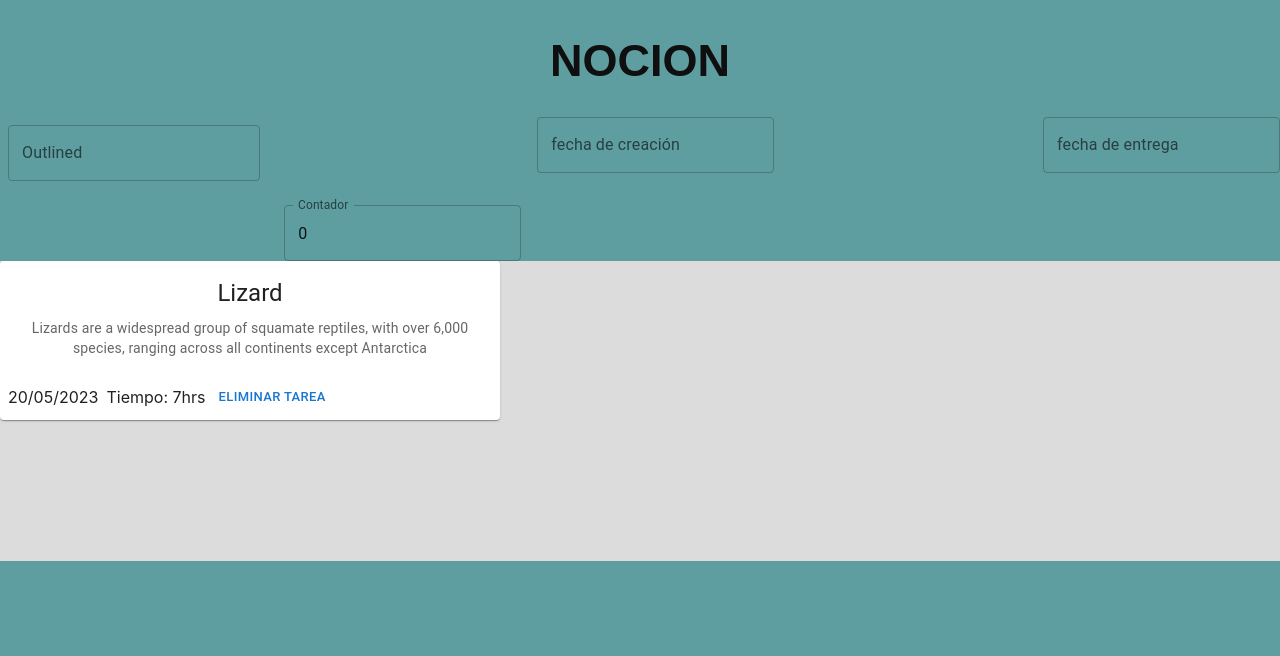
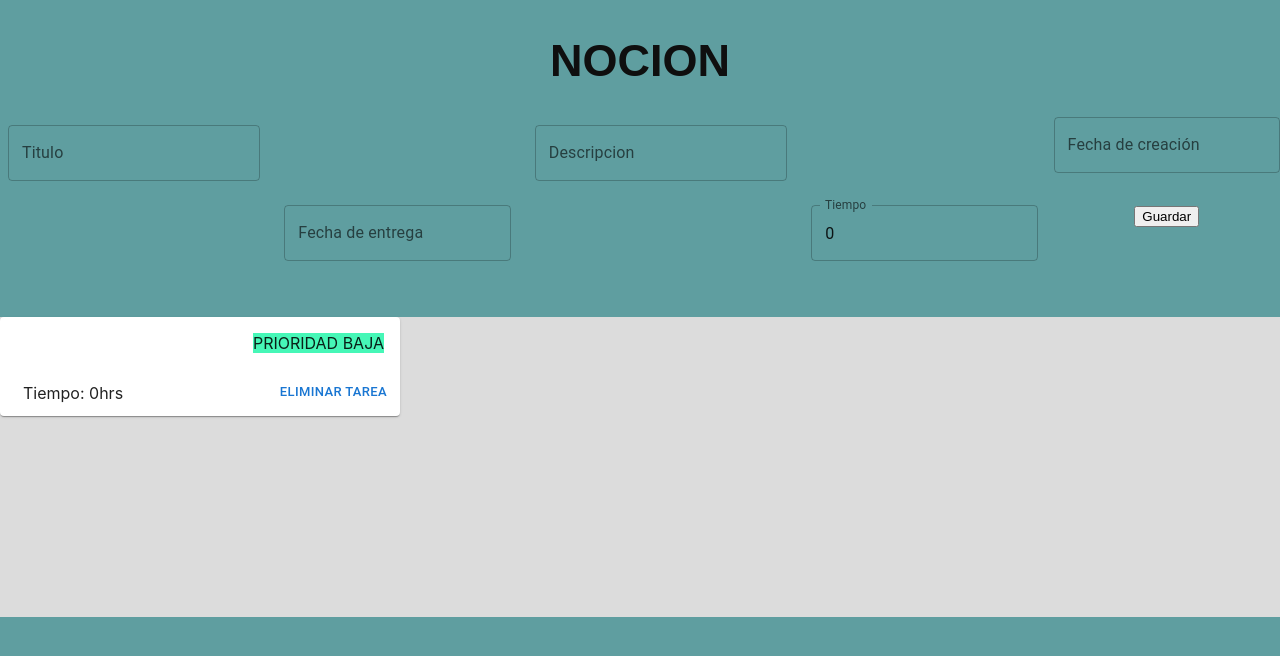
Before and after one commit to D-Z3r0/TC2002_Nocion, a React (Create React App) app in the folder nocion/: page / in a window 1280 px wide. Shown: the top 656 px of the page. Built offline with nearby package versions, Linux system fonts and the light colour scheme.

Commit message:
Cambios Logica

```diff
--- a/nocion/src/components/Contador.tsx
+++ b/nocion/src/components/Contador.tsx
@@ -1,12 +1,20 @@
 import React, { useState } from 'react';
 import TextField from '@mui/material/TextField';
 
-export default function MyContador() {
+interface MyContadorProps {
+  onCountChange: (value: number) => void;
+}
+
+export default function MyContador(props: MyContadorProps) {
+  const { onCountChange } = props;
   const [count, setCount] = useState(0);
 
   const handleCountChange = (e: React.ChangeEvent<HTMLInputElement>) => {
     const newValue = parseInt(e.target.value);
     setCount(isNaN(newValue) ? 0 : newValue);
+
+    // Llamar a la función prop para pasar el valor al componente Nocion
+    onCountChange(isNaN(newValue) ? 0 : newValue);
   };
 
   return (
@@ -15,7 +23,7 @@
         type="number"
         value={count}
         onChange={handleCountChange}
-                label="Contador"
+        label="Tiempo"
         variant="outlined"
       />
     </div>
--- a/nocion/src/components/DatePicker.tsx
+++ b/nocion/src/components/DatePicker.tsx
@@ -1,16 +1,32 @@
-import React from 'react';
+import React, { useState } from 'react';
 import { AdapterDayjs } from '@mui/x-date-pickers/AdapterDayjs';
 import { LocalizationProvider } from '@mui/x-date-pickers/LocalizationProvider';
 import { DatePicker } from '@mui/x-date-pickers/DatePicker';
 
 interface MyDatePickerProps {
     fecha: string;
-  }
+    onDateChange: (value: string) => void;
+}
 
 export default function MyDatePicker(props: MyDatePickerProps) {
-  return (
-    <LocalizationProvider dateAdapter={AdapterDayjs}>
-      <DatePicker label={props.fecha} />
-    </LocalizationProvider>
-  );
+    const { fecha, onDateChange } = props;
+
+    const handleDateChange = (date: Date | null) => {
+        if (date !== null) {
+            // Formatear la fecha como string antes de pasarla al componente Nocion
+            const formattedDate = date.toISOString().split('T')[0];
+            onDateChange(formattedDate);
+        } else {
+            onDateChange(''); // Manejar el caso de fecha nula (si es necesario)
+        }
+    };
+
+    return (
+        <LocalizationProvider dateAdapter={AdapterDayjs}>
+            <DatePicker
+                label={fecha}
+                onChange={handleDateChange} // Agregar un controlador de eventos para detectar cambios de fecha
+            />
+        </LocalizationProvider>
+    );
 }
--- a/nocion/src/components/Field.tsx
+++ b/nocion/src/components/Field.tsx
@@ -2,8 +2,19 @@
 import TextField from '@mui/material/TextField';
 import Box from '@mui/material/Box';
 
+interface MyFieldProps {
+  labelText:string;
+  onFieldChange: (value: string) => void;
+}
 
-export default function MyField() {
+export default function MyField(props: MyFieldProps) {
+  const { onFieldChange } = props;
+
+  const handleFieldChange = (e: React.ChangeEvent<HTMLInputElement>) => {
+    const newValue = e.target.value;
+    onFieldChange(newValue); // Llamar a la función prop para pasar el valor al componente Nocion
+  };
+
   return (
     <Box
       component="form"
@@ -13,7 +24,12 @@
       noValidate
       autoComplete="off"
     >
-        <TextField id="outlined-basic" label="Outlined" variant="outlined" />
+      <TextField
+        id="outlined-basic"
+        label={props.labelText}
+        variant="outlined"
+        onChange={handleFieldChange} // Agregar un controlador de eventos para detectar cambios
+      />
     </Box>
   );
 }
--- a/nocion/src/components/Nocion.tsx
+++ b/nocion/src/components/Nocion.tsx
@@ -9,9 +9,11 @@
 import "./Nocion.css";
 
 function Nocion() {
-    const [field1, setField1] = useState('');
-    const [field2, setField2] = useState('');
-    const [count, setCount] = useState(0);
+    const [tituloValue, setFieldValueTitulo] = useState('');
+    const [descripcionValue, setFieldValueDescripcion] = useState('');
+    const [fechaCreacionValue, setFechaCreacion] = useState('');
+    const [fechaEntregaValue, setFechaEntrega] = useState('');
+    const [countValue, setCountValue] = useState(0);
 
     const gridStyle: CSSProperties = {
         display: 'grid',
@@ -24,46 +26,73 @@
         textAlign: 'center',
     };
 
-    const handleField1Change = (e: React.ChangeEvent<HTMLInputElement>) => {
-        setField1(e.target.value);
+
+    const handleFieldChangeTitulo = (value: string) => {
+        setFieldValueTitulo(value);
     };
 
-    const handleField2Change = (e: React.ChangeEvent<HTMLInputElement>) => {
-        setField2(e.target.value);
+    const handleFieldChangeDescripcion = (value: string) => {
+        setFieldValueDescripcion(value);
     };
 
-    const handleCountChange = (e: React.ChangeEvent<HTMLInputElement>) => {
-        const newValue = parseInt(e.target.value);
-        setCount(isNaN(newValue) ? 0 : newValue);
+    const handleDateChangeCreacion = (date: string) => {
+        setFechaCreacion(date);
+    };
+
+    // En MyDatePicker para fecha de entrega
+    const handleDateChangeEntrega = (date: string) => {
+        setFechaEntrega(date);
+    };
+
+    const handleCountValueChange = (value: number) => {
+        setCountValue(value);
+    };
+
+    const handleGuardarClick = () => {
+        // Acceder a los valores desde los estados
+        console.log('NUEVA TARJETA CREADA');
+        console.log('Titulo:', tituloValue);
+        console.log('Descripcion:', descripcionValue);
+        console.log('Fecha de creación:', fechaCreacionValue);
+        console.log('Fecha de entrega:', fechaEntregaValue);
+        console.log('Valor de MyContador:', countValue);
+
+        // Aquí puedes realizar acciones adicionales, como enviar los valores a un servidor, etc.
     };
 
     return (
         <div className="Notion">
             <div style={gridStyle}>
                 <div>
-                    <MyField />
+                    <MyField onFieldChange={handleFieldChangeTitulo} labelText='Titulo'/>
                 </div>
                 <div style={gridItemStyle}></div>
                 <div>
-                    <MyDatePicker fecha="fecha de creación" />
+                    <MyField onFieldChange={handleFieldChangeDescripcion} labelText='Descripcion'/>
                 </div>
                 <div style={gridItemStyle}></div>
                 <div>
-                    <MyDatePicker fecha="fecha de entrega" />
+                    <MyDatePicker onDateChange={handleDateChangeCreacion} fecha="Fecha de creación" />
                 </div>
                 <div style={gridItemStyle}></div>
                 <div>
-                    <MyContador />
+                    <MyDatePicker onDateChange={handleDateChangeEntrega} fecha="Fecha de entrega" />
+                </div>
+                <div style={gridItemStyle}></div>
+                <div>
+                    <MyContador onCountChange={handleCountValueChange} />
+                </div>
+                <div>
+                    <button onClick={handleGuardarClick}>Guardar</button>
                 </div>
                 <div style={gridItemStyle}></div>
             </div>
 
             <div className='Div1'>
                 <div>
-                    <MediaCard />
+                    <MediaCard titulo={tituloValue} descripcion={descripcionValue} fechaCreacion={fechaCreacionValue} fechaEntrega={fechaEntregaValue} tiempo={countValue} />
                 </div>
                 <div style={gridItemStyle}></div>
-
             </div>
         </div>
     );
--- a/nocion/src/components/Tarjeta.tsx
+++ b/nocion/src/components/Tarjeta.tsx
@@ -5,22 +5,95 @@
 import CardMedia from '@mui/material/CardMedia';
 import Button from '@mui/material/Button';
 import Typography from '@mui/material/Typography';
+import Box from '@mui/material/Box';
+import Grid from '@mui/material/Grid';
 
-export default function MediaCard() {
+
+interface MediaCardProps {
+  titulo:string;
+  descripcion:string;
+  fechaCreacion:string;
+  fechaEntrega:string;
+  tiempo:number;
+}
+
+function calcularPrioridad(props: MediaCardProps){
+  const fechaCreacion = new Date(props.fechaCreacion);
+  const fechaEntrega = new Date(props.fechaEntrega);
+  const tiempoEstimado = props.tiempo;
+
+  // Calcular la diferencia en milisegundos entre la fecha de entrega y la fecha actual
+  const diferenciaMilisegundos = fechaEntrega.getTime() - fechaCreacion.getTime();
+
+  // Convertir la diferencia en días
+  const diferenciaDias = diferenciaMilisegundos / (1000 * 60 * 60 * 24);
+
+  // Asignar puntajes en función de la proximidad de la fecha de entrega
+  let puntajeFechaEntrega = 0;
+  if (diferenciaDias <= 5) {
+    puntajeFechaEntrega = 3;
+  } else if (diferenciaDias <= 10) {
+    puntajeFechaEntrega = 2;
+  } else if (diferenciaDias >= 14) {
+    puntajeFechaEntrega = 1;
+  }
+
+  // Asignar puntajes en función del tiempo estimado
+  let puntajeTiempoEstimado = 0;
+  if (tiempoEstimado >=8) {
+    puntajeTiempoEstimado = 3;
+  } else if (tiempoEstimado >=2 && tiempoEstimado <=8) {
+    puntajeTiempoEstimado = 2;
+  } else {
+    puntajeTiempoEstimado = 1;
+  }
+
+  // Calcular el puntaje total de prioridad
+  const puntajeTotal = puntajeFechaEntrega + puntajeTiempoEstimado;
+
+  // Definir categorías de prioridad basadas en el puntaje total
+  if (puntajeTotal >= 5) {
+    return "PRIORIDAD ALTA";
+  } else if (puntajeTotal > 3) {
+    return "PRIORIDAD MEDIA";
+  } else {
+    return "PRIORIDAD BAJA";
+  }
+}
+
+export default function MediaCard(props: MediaCardProps) {
+
+  const prioridad = calcularPrioridad(props);
+
+  let labelStyle: React.CSSProperties = {};
+  if (prioridad === "PRIORIDAD ALTA") {
+    labelStyle.backgroundColor = '#F27F77';
+  } else if (prioridad === "PRIORIDAD MEDIA") {
+    labelStyle.backgroundColor = '#f5eb88';
+  } else if (prioridad === "PRIORIDAD BAJA") {
+    labelStyle.backgroundColor = '#46f7b7';
+  }
+
   return (
-    <Card sx={{ maxWidth: 500 }}>
+    <Card sx={{ maxWidth: 400 }}>
       <CardContent>
-        <Typography gutterBottom variant="h5" component="div">
-          Lizard
-        </Typography>
-        <Typography variant="body2" color="text.secondary">
-          Lizards are a widespread group of squamate reptiles, with over 6,000
-          species, ranging across all continents except Antarctica
+        <Box sx={{ display: 'flex', justifyContent: 'space-between', alignItems: 'center' }}>
+          <Typography gutterBottom variant="h5" component="div" sx={{ textAlign: 'left' }}>
+            {props.titulo}
+          </Typography>
+          <label style={labelStyle}>
+            {prioridad}
+          </label>
+        </Box>
+        <Typography variant="body2" color="text.secondary" sx={{ textAlign: 'left' }}>
+          {props.descripcion}
         </Typography>
       </CardContent>
-      <CardActions>
-        <label>20/05/2023</label>
-        <label>Tiempo: 7hrs</label>
+      <CardActions sx={{ justifyContent: 'space-between' }}>
+        <div>
+          <label>{props.fechaEntrega}</label>
+          <label style={{ marginLeft: '15px' }}>Tiempo: {props.tiempo}hrs</label>
+        </div>
         <Button size="small">Eliminar Tarea</Button>
       </CardActions>
     </Card>
```
Also changed, not shown: nocion/src/components/Example.tsx (added, +53 -0 lines). Lines whose indentation alone changed are shown as unchanged.
